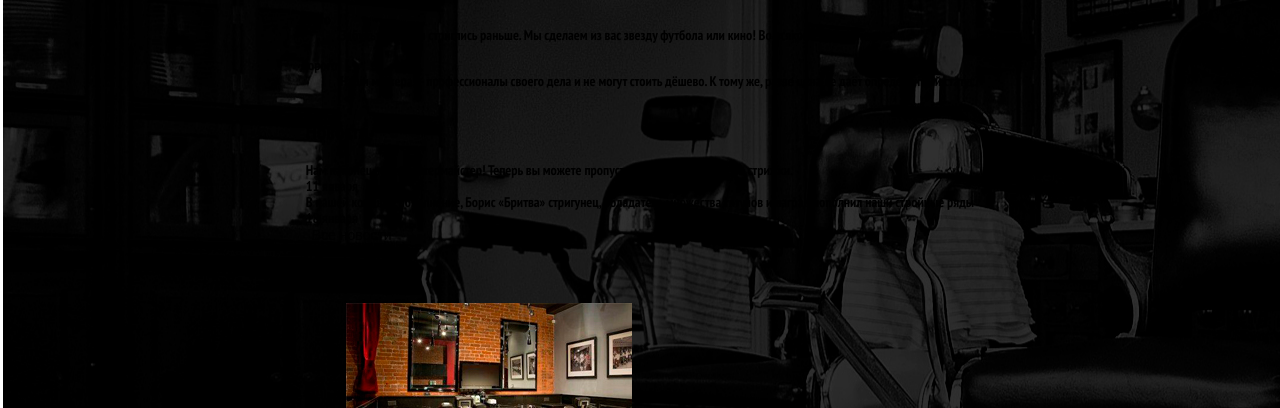
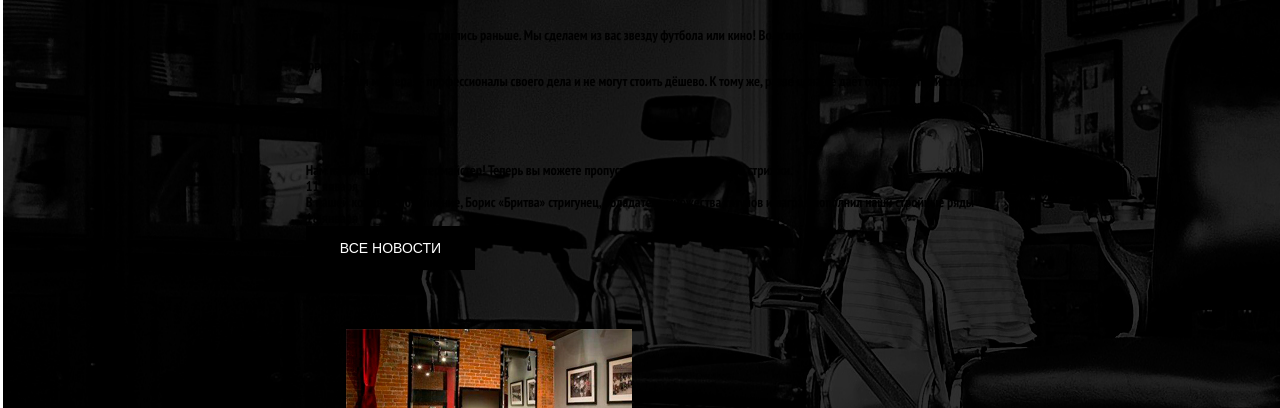
Before and after one commit to Aglazacev/barbershop, a website: page src/index.html in a window 1280 px wide. Shown: the part 392-800 px from the top of the page. Drawn offline with nearby package versions, Linux system fonts and the light colour scheme; files that its build step writes are made by us from their sources.

Commit message:
Добавлен компонент кнопка

```diff
--- /dev/null
+++ b/src/sass/components/btn.scss
@@ -0,0 +1,9 @@
+.btn {
+  padding: 14px 34px;
+
+  text-transform: uppercase;
+  text-align: center;
+
+  color: $c-secondary;
+  background-color: $c-bg-primary;
+}
--- a/src/sass/main.scss
+++ b/src/sass/main.scss
@@ -14,3 +14,6 @@
 @import "layout/main";
 
 @import "components/user-block";
+@import "components/btn";
+
+@import "pages/home";
```
